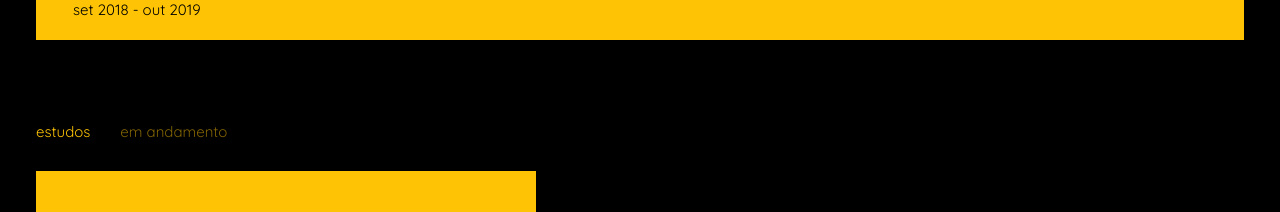
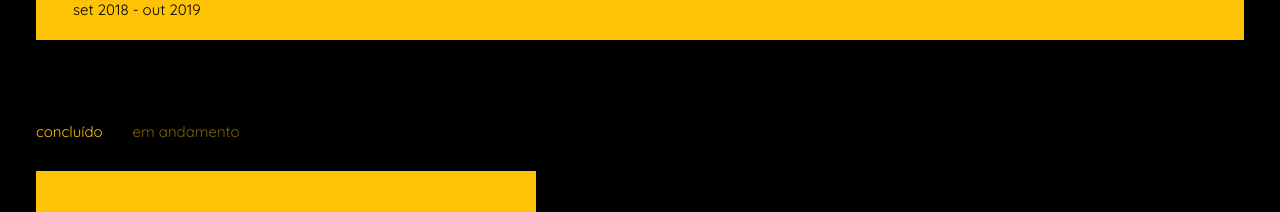
Before and after one commit to filipebsmaia/vrozendo.com, a Next.js app: page / in a window 1280 px wide. Shown: the part 1900-2112 px from the top of the page. Built offline with nearby package versions, Linux system fonts and the light colour scheme.

Commit message:
feat: changed estudos to concluído

```diff
--- a/src/pages/index.tsx
+++ b/src/pages/index.tsx
@@ -146,7 +146,7 @@ const Home: NextPage<{ a: string }> = () => {
         <ProjectsSection id="projects" ref={projectsRef}>
           <ProjectsSectionHeader>
             <ul>
-              <li>estudos</li>
+              <li>concluído</li>
               <li>em andamento</li>
             </ul>
           </ProjectsSectionHeader>
```
